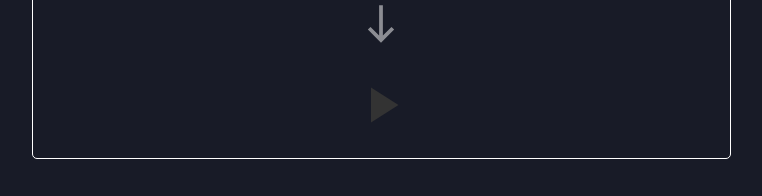
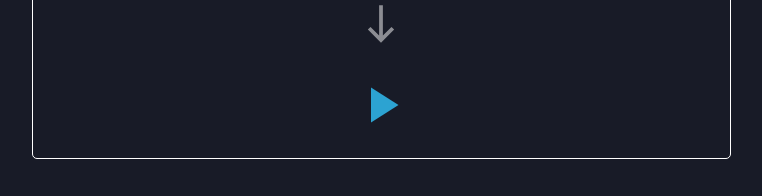
Before and after one commit to Hecktors/rueda-de-casino, a React (Create React App) app: page / in a window 1280 px wide. Shown: the part 561-757 px from the top of the page, without its empty margins (259-1021 px from the left). Built offline with nearby package versions, Linux system fonts and the light colour scheme; a web font is replaced by a local one.

Commit message:
style move select form

```diff
--- a/src/components/Accordion.js
+++ b/src/components/Accordion.js
@@ -60,6 +60,7 @@ export default function LevelAccordion({
 const LevelAccordionStyled = styled.div`
   width: 100%;
   background-color: var(--bg-color-accordion);
+  border-radius: 5px;
 
   input {
     display: none;
@@ -71,8 +72,7 @@ const LevelAccordionStyled = styled.div`
     padding: 7px;
     display: flex;
     justify-content: space-between;
-    border: 1px solid ${({ color }) => color};
-    border-radius: 5px;
+    /* border: 1px solid ${({ color }) => color}; */
     color: ${({ color }) => color};
 
     & .level-name {
--- a/src/components/Button.js
+++ b/src/components/Button.js
@@ -15,12 +15,11 @@ export default function Button({
   isPrimary = false,
   children,
 }) {
-  let color = isPrimary ? 'var(--bg-color)' : 'var(--color-button)'
-  let bgColor = isPrimary ? 'var(--color-primary)' : 'transparent'
+  let color = 'var(--color-button)'
+  color = isPrimary ? 'var(--color-primary)' : 'var(--color-button)'
 
-  if (isDisabled) {
-    color = isPrimary ? 'var(--bg-color)' : 'var(--color-disabled)'
-    bgColor = isPrimary && 'var(--color-disabled)'
+  if (isDisabled && isPrimary) {
+    color = 'var(--color-disabled)'
   }
 
   return (
@@ -30,8 +29,7 @@ export default function Button({
       isSmall={isSmall}
       disabled={isDisabled}
       color={color}
-      bgColor={bgColor}
-      isBold={isPrimary}
+      isPrimary={isPrimary}
     >
       {children}
     </ButtonStyled>
@@ -44,8 +42,8 @@ const ButtonStyled = styled.button`
   padding: 5px 10px;
   font-weight: ${({ isBold }) => (isBold ? 'bold' : 'normal')};
   color: ${({ color }) => color};
-  background-color: ${({ bgColor }) => bgColor};
-
+  border: 1px solid
+    ${({ color, isPrimary }) => (isPrimary ? color : 'transprant')};
   svg {
     width: ${({ isSmall }) => (isSmall ? '40' : '60')}px;
     height: ${({ isSmall }) => (isSmall ? '40' : '60')}px;
--- a/src/styles/GlobalStyles.js
+++ b/src/styles/GlobalStyles.js
@@ -9,6 +9,7 @@ export default createGlobalStyle`
         /* Title */
         --color-title: #bbb;
         /* Accordion */
+        --bg-color-accordion: #222637;
         --color-accordion-title: #2ca3d2;
         --bg-color-accordion-title: #0b1644;
         --color-accordion-title-active: #ff7109;
```
